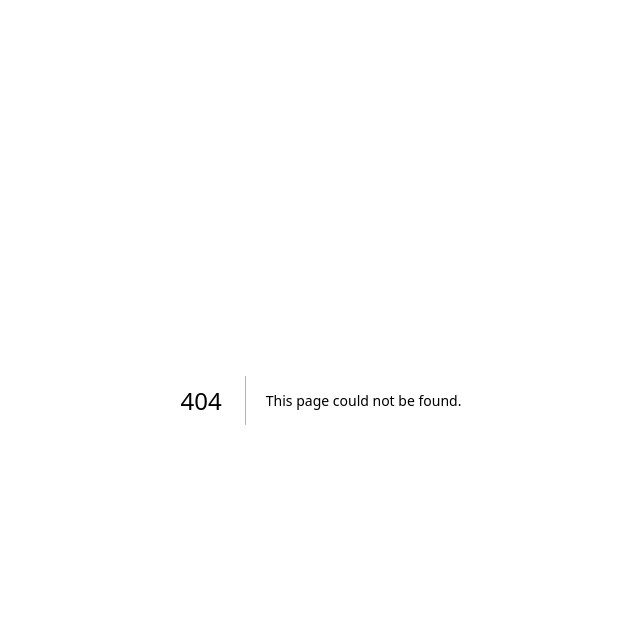
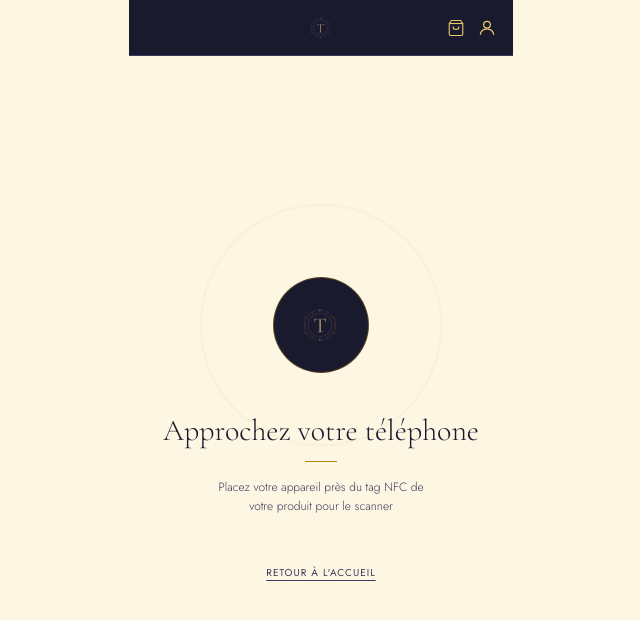
Before and after one commit to Esteban-13/Luxe_et_Web3, a Next.js app in the folder frontend/: page /scan in a window 1280 px wide. Before the commit this address had no page. Shown: the top 620 px of the page, without its empty margins (319-959 px from the left). Built offline with nearby package versions, Linux system fonts and the light colour scheme.

Commit message:
ADD, scan

```diff
--- /dev/null
+++ b/frontend/app/scan/page.tsx
@@ -0,0 +1,41 @@
+"use client"
+import Link from "next/link"
+import Navbar from "@/components/Navbar"
+import Image from "next/image"
+
+export default function ScanPage() {
+  return (
+    <div className="min-h-screen flex flex-col max-w-sm mx-auto">
+      <Navbar isHome />
+      <main className="flex-1 px-4 flex flex-col items-center justify-center text-center">
+        <div className="relative flex items-center justify-center mb-10">
+          <div className="absolute w-64 h-64 rounded-full border border-[#b8860b]/20 animate-ping" style={{ animationDuration: "2s" }} />
+          <div className="absolute w-48 h-48 rounded-full border border-[#b8860b]/30 animate-ping" style={{ animationDuration: "2s", animationDelay: "0.3s" }} />
+          <div className="absolute w-32 h-32 rounded-full border border-[#b8860b]/50 animate-ping" style={{ animationDuration: "2s", animationDelay: "0.6s" }} />
+          <div className="relative z-10 w-24 h-24 rounded-full bg-[#1a1a2e] flex items-center justify-center border border-[#b8860b]/40">
+            <Image
+              src="/logo.png"
+              alt="Timury"
+              width={60}
+              height={60}
+              className="object-contain"
+            />
+          </div>
+        </div>
+        <h1 className="font-serif text-3xl font-light text-[#1a1a2e] mb-3">
+          Approchez votre téléphone
+        </h1>
+        <div className="w-8 h-px bg-[#b8860b] mx-auto mb-4" />
+        <p className="text-[12px] text-[#3a3a5c] leading-relaxed font-light max-w-[220px]">
+          Placez votre appareil près du tag NFC de votre produit pour le scanner
+        </p>
+        <Link
+          href="/"
+          className="mt-12 text-[10px] uppercase tracking-widest text-[#3a3a5c] underline underline-offset-4"
+        >
+          Retour à l'accueil
+        </Link>
+      </main>
+    </div>
+  )
+}
```
